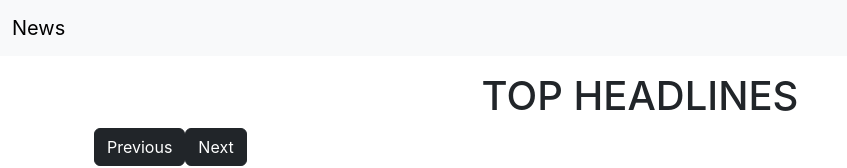
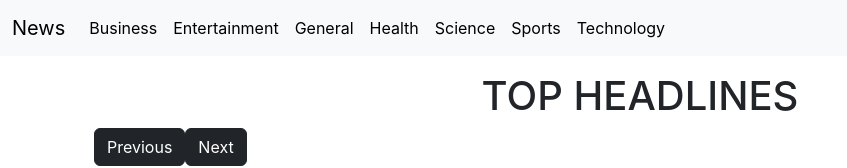
Before and after one commit to aditya142003/NewsApp, a React (Create React App) app: page / in a window 1280 px wide. Shown: the top 168 px of the page, without its empty margins (0-847 px from the left). Built offline with nearby package versions, Linux system fonts and the light colour scheme; no server answers.

Commit message:
Added category to nav bar

```diff
--- a/package.json
+++ b/package.json
@@ -8,6 +8,7 @@
     "@testing-library/user-event": "^13.5.0",
     "react": "^18.2.0",
     "react-dom": "^18.2.0",
+    "react-router-dom": "^6.6.2",
     "react-scripts": "5.0.1",
     "web-vitals": "^2.1.4"
   },
--- a/src/App.js
+++ b/src/App.js
@@ -1,16 +1,25 @@
-import "./App.css";
-
 import React, { Component, useState } from "react";
 import NavBar from "./Components/NavBar";
 import News from "./Components/News";
+import { BrowserRouter as Router, Routes, Route } from "react-router-dom";
 
 export default class App extends Component {
   render() {
     return (
       <div>
-        <NavBar/>
-        <News/>
+        <Router>
+          <NavBar/>
+          <Routes>
+            <Route path='/' element={<News key='general' pageSize={12} country='in' category='general' />}></Route>
+            <Route path='/business' element={<News key='business' pageSize={12} country='in' category='business' />}></Route>
+            <Route path='/entertainment' element={<News key='entertainment' pageSize={12} country='in' category='entertainment' />}></Route>
+            <Route path='/health' element={<News key='health' pageSize={12} country='in' category='health' />}></Route>
+            <Route path='/science' element={<News key='science' pageSize={12} country='in' category='science' />}></Route>
+            <Route path='/sports' element={<News key='sports' pageSize={12} country='in' category='sports' />}></Route>
+            <Route path='/technology' element={<News key='technology' pageSize={12} country='in' category='technology' />}></Route>
+          </Routes>
+        </Router>
       </div>
-    );
+    )
   }
 }
--- a/src/Components/NavBar.js
+++ b/src/Components/NavBar.js
@@ -1,5 +1,6 @@
 import PropTypes from "prop-types";
 import React, { Component } from "react";
+import { Link } from "react-router-dom";
 
 export class NavBar extends Component {
   static propTypes = {};
@@ -8,8 +9,19 @@ export class NavBar extends Component {
       <div>
         <nav className="navbar navbar-expand-lg bg-body-tertiary">
           <div className="container-fluid">
-            <div className="navbar-brand" href="#">
+            <div className="navbar-brand" to="#">
               News
+            </div>
+            <div className="collapse navbar-collapse" id="navbarNav">
+              <ul className="navbar-nav">
+                <li><Link className="nav-link active" to="/business">Business</Link></li>
+                <li><Link className="nav-link active" to="/entertainment">Entertainment</Link></li>
+                <li><Link className="nav-link active" to="/">General</Link></li>
+                <li><Link className="nav-link active" to="/health">Health</Link></li>
+                <li><Link className="nav-link active" to="/science">Science</Link></li>
+                <li><Link className="nav-link active" to="/sports">Sports</Link></li>
+                <li><Link className="nav-link active" to="/technology">Technology</Link></li>
+              </ul>
             </div>
           </div>
         </nav>
--- a/src/Components/News.js
+++ b/src/Components/News.js
@@ -1,9 +1,21 @@
-import PropTypes from "prop-types";
 import React, { Component } from "react";
 import NewsItem from "./NewsItem";
 import Loading from "./Loading";
+import PropTypes from 'prop-types'
 
 export class News extends Component {
+  static defaultProps={
+    country: 'in',
+    category: 'general',
+    pageSize: '6'
+  }
+
+  static propTypes={
+    country: PropTypes.string,
+    category: PropTypes.string,
+    pageSize: PropTypes.number
+  }
+
   constructor() {
     super();
     this.state = {
@@ -16,7 +28,7 @@ export class News extends Component {
 
   async componentDidMount() {
     this.setState({loading: true});
-    let url = `https://newsapi.org/v2/top-headlines?country=in&apiKey=b4d047d672bd4402bb75046d558e9373&page=1&pageSize=20&category=general`;
+    let url = `https://newsapi.org/v2/top-headlines?country=${this.props.country}&category=${this.props.category}&apiKey=b4d047d672bd4402bb75046d558e9373&page=1&pageSize=${this.props.pageSize}`;
     let data = await fetch(url);
     let parsedData = await data.json();
     this.setState({
@@ -28,9 +40,9 @@ export class News extends Component {
 
   handlenext = async () => {
     this.setState({loading: true});
-    let url = `https://newsapi.org/v2/top-headlines?country=in&apiKey=b4d047d672bd4402bb75046d558e9373&page=${
+    let url = `https://newsapi.org/v2/top-headlines?country=${this.props.country}&category=${this.props.category}&apiKey=b4d047d672bd4402bb75046d558e9373&page=${
       this.state.page + 1
-    }&pageSize=20`;
+    }&pageSize=${this.props.pageSize}`;
     if (this.state.page + 1 > Math.ceil(this.state.totalResults / 20)) {
     } else {
       let data = await fetch(url);
@@ -44,9 +56,9 @@ export class News extends Component {
   };
   handleprev = async () => {
     this.setState({loading: true});
-    let url = `https://newsapi.org/v2/top-headlines?country=in&apiKey=b4d047d672bd4402bb75046d558e9373&page=${
+    let url = `https://newsapi.org/v2/top-headlines?country=${this.props.country}&category=${this.props.category}&apiKey=b4d047d672bd4402bb75046d558e9373&page=${
       this.state.page - 1
-    }&pageSize=20`;
+    }&pageSize=${this.props.pageSize}`;
     let data = await fetch(url);
     let parsedData = await data.json();
     this.setState({
```
Also changed, not shown: 1 other file (tests, documents, lock files or other folders).
